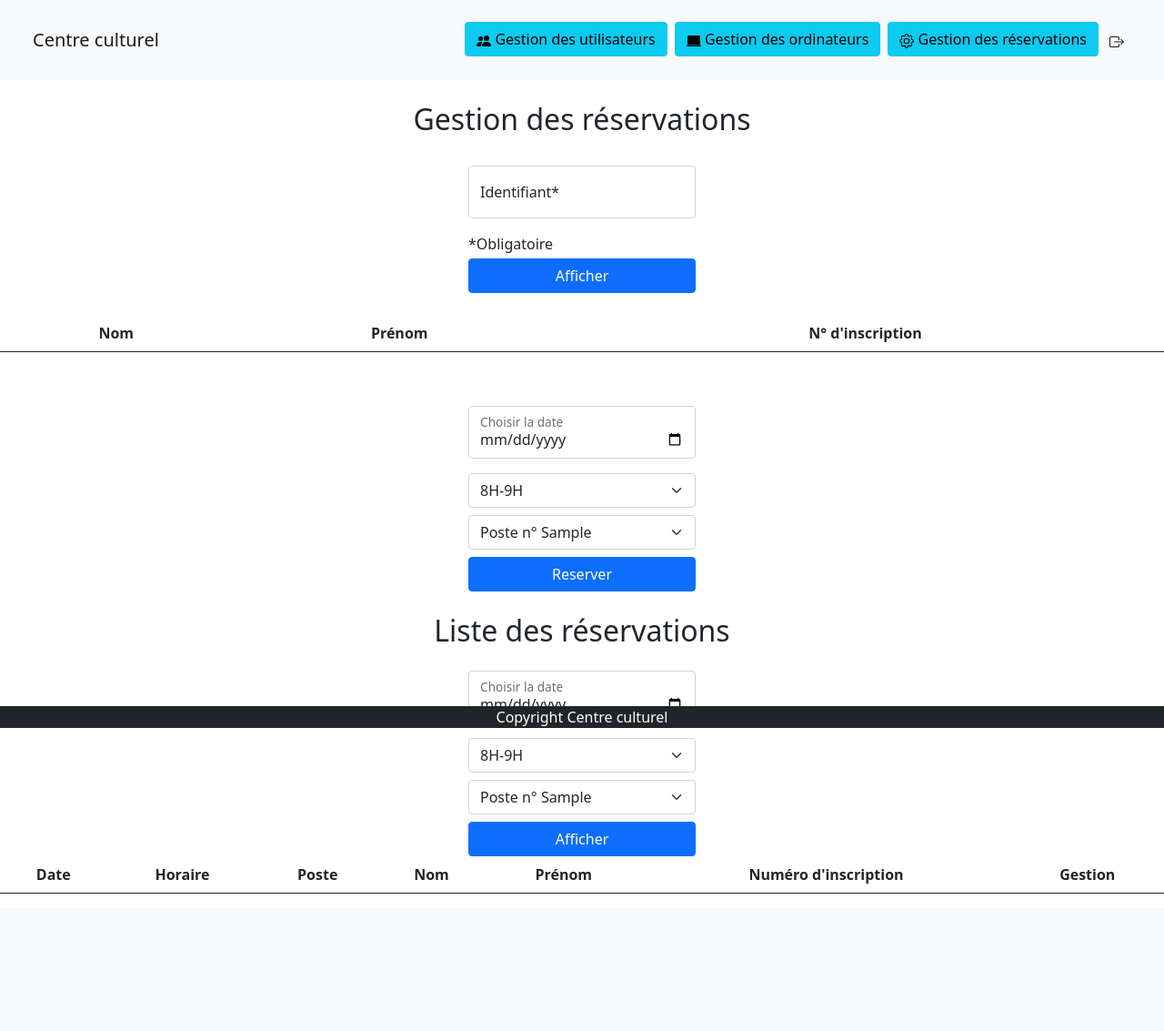
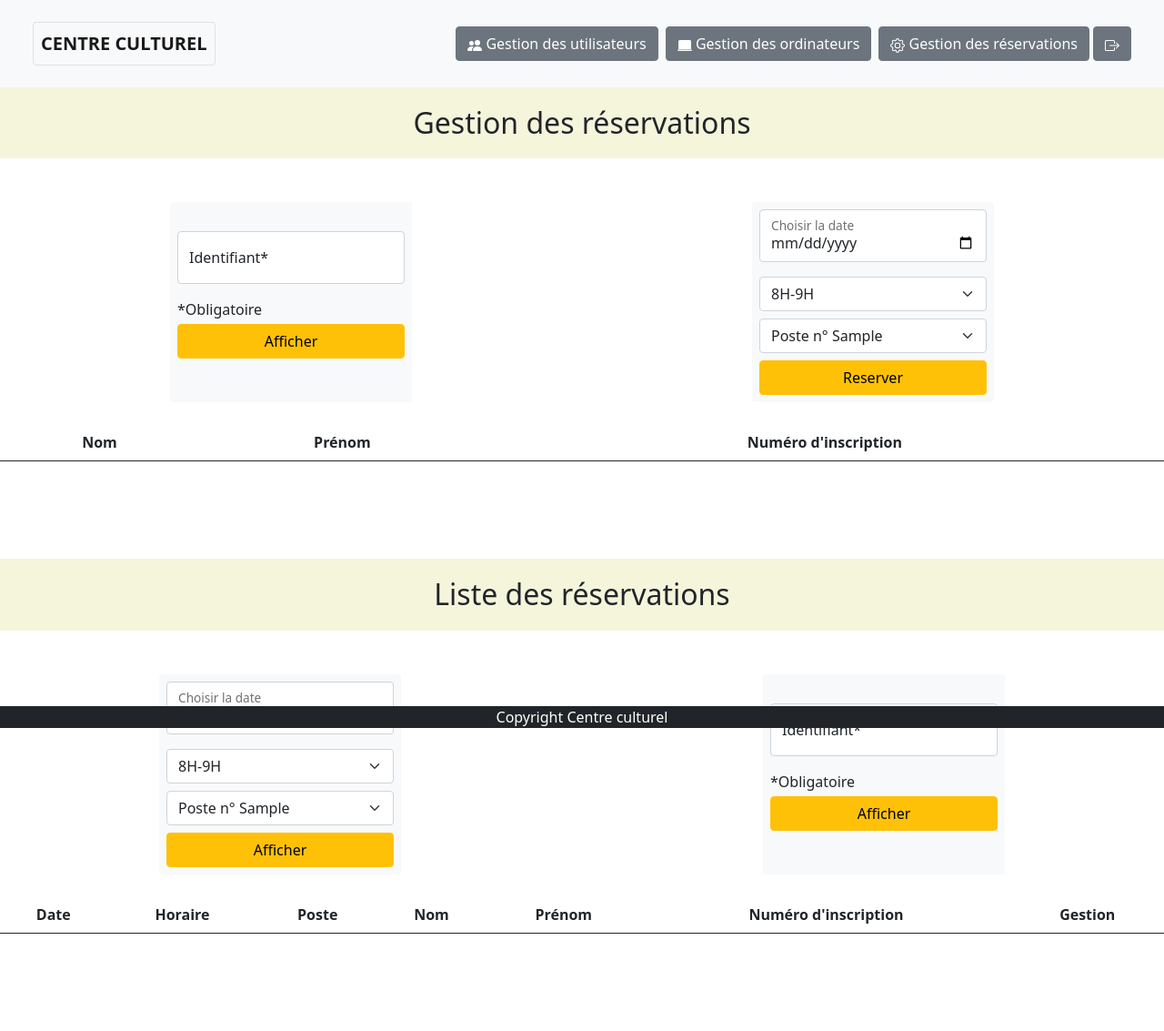
Before and after one commit to Drake974/Test-technique, a PHP site: page /src/views/bookingDashboard.php in a window 1280 px wide. Shown: the whole page at 91% size. Before the commit the page ends 982 px from the top, so only its background shows below. Run offline with PHP 8.4, Linux system fonts and the light colour scheme; the visitor is signed in with stand-in values (Sample User, id 1); tables that the repository leaves empty or names only in its code hold one stand-in row (values such as "Sample post"); lists and menus that the app fills with data are empty.

Commit message:
amélioration de l'affichage admin

```diff
--- a/src/elements/bookingManagement.php
+++ b/src/elements/bookingManagement.php
@@ -1,9 +1,9 @@
 
-<h2 class="text-center mt-4">Gestion des réservations</h2>
+<h2 class="text-center mb-5">Gestion des réservations</h2>
 
 <!-- recherche par l'identifiant -->
-<div class="d-flex justify-content-center">
-<form action="" method="POST">
+<div class="d-flex justify-content-around mb-4">
+<form action="" method="POST" class="bg-light p-2 rounded">
   <div class="mb-4 mt-4">
     <div class="form-floating mb-3">
       <input type="number" class="form-control form-date" id="floatingIdentity" placeholder="0000" required name="user_show">
@@ -11,41 +11,12 @@
     </div>
     <p class="mb-1">*Obligatoire</p>
     <div class="d-flex justify-content-center">
-      <button type="submit" class="btn btn-primary form-bouton" name="show_user">Afficher</button>
+      <button type="submit" class="btn btn-warning form-bouton" name="show_user">Afficher</button>
       </div>
   </div>
 </form>
-</div>
 
-<?php if(isset($_POST["show_user"]) and !$resultats){
-  echo('<p>Cette identifiant n\'est pas enregistré</p>');
-};?>
-<div>
-<!-- tableau d'affichage à partir de l'identifiant -->
-<div  class="form-tables">
-  <table class="table">
-    <thead>
-      <tr>
-        <th scope="col" class="text-center">Nom</th>
-        <th scope="col" class="text-center">Prénom</th>
-        <th scope="col" class="text-center">N° d'inscription</th>
-      </tr>
-    </thead>
-    <tbody>
-      <?php if(isset($_POST["show_user"])):?>
-        <?php foreach($resultats as $resultat):?>
-          <tr>
-            <td scope="row" class="text-center"><?= htmlspecialchars($resultat->nom_utilisateur); ?></td>
-            <td class="text-center"><?= htmlspecialchars($resultat->prenom_utilisateur); ?></td>
-            <td class="text-center"><?= htmlspecialchars($resultat->numero_utilisateur); ?></td>
-          </tr>
-        <?php endforeach; ?>
-      <?php endif;?>
-    </tbody>
-  </table>
-</div>
-<div class="d-flex justify-content-center">
-<form action="../models/bookingAddManagement.php" method="POST">
+<form action="../models/bookingAddManagement.php" method="POST" class="bg-light p-2 rounded">
   <input type="hidden" name="booking_user_id" value="<?php
     if(isset($_POST["show_user"])){
     foreach($resultats as $resultat){
@@ -74,15 +45,45 @@
     <?php endforeach; ?>
   </select>
   <!-- bouton pour reserver -->
-  <button type="submit" class="btn btn-primary form-bouton" name="booking_choose">Reserver</button>
+  <button type="submit" class="btn btn-warning form-bouton" name="booking_choose">Reserver</button>
 
 </form>
 </div>
+
+
+<?php if(isset($_POST["show_user"]) and !$resultats){
+  echo('<p class=text-center>Cette identifiant n\'est pas enregistré</p>');
+};?>
+<div>
+<!-- tableau d'affichage à partir de l'identifiant -->
+<div  class="form-tables">
+  <table class="table table-striped">
+    <thead>
+      <tr>
+        <th scope="col" class="text-center">Nom</th>
+        <th scope="col" class="text-center">Prénom</th>
+        <th scope="col" class="text-center">Numéro d'inscription</th>
+      </tr>
+    </thead>
+    <tbody>
+      <?php if(isset($_POST["show_user"])):?>
+        <?php foreach($resultats as $resultat):?>
+          <tr>
+            <td scope="row" class="text-center"><?= htmlspecialchars($resultat->nom_utilisateur); ?></td>
+            <td class="text-center"><?= htmlspecialchars($resultat->prenom_utilisateur); ?></td>
+            <td class="text-center"><?= htmlspecialchars($resultat->numero_utilisateur); ?></td>
+          </tr>
+        <?php endforeach; ?>
+      <?php endif;?>
+    </tbody>
+  </table>
+</div>
+
 </div>
 <!-- ////////////////////////////////////////////////////////////// -->
-<h2 class="text-center mt-4 mb-4">Liste des réservations</h2>
-<div class="d-flex justify-content-center">
-<form action="" method="POST">
+<h2 class="text-center mt-5 mb-5">Liste des réservations</h2>
+<div class="d-flex justify-content-around mb-4">
+<form action="" method="POST" class="bg-light p-2 rounded">
 <div class="form-floating mb-3">
     <input type="date" class="form-control form-date" id="floatingDateUser" placeholder="00/00/0000" name="date_show" required>
     <label for="floatingDateUSer">Choisir la date</label>
@@ -105,12 +106,26 @@
     <?php endforeach; ?>
   </select>
   <!-- bouton pour reserver -->
-  <button type="submit" class="btn btn-primary form-bouton" name="booking_show_register">Afficher</button>
+  <button type="submit" class="btn btn-warning form-bouton" name="booking_show_register">Afficher</button>
 
 </form>
+<form action="" method="POST" class="ms-5 bg-light p-2 rounded">
+  <div class="mb-4 mt-4">
+    <div class="form-floating mb-3">
+      <input type="number" class="form-control form-date" id="floatingIdentity" placeholder="0000" required name="select_identity_user">
+      <label for="floatingIdentity">Identifiant*</label>
+    </div>
+    <p class="mb-1">*Obligatoire</p>
+
+      <button type="submit" class="btn btn-warning form-bouton" name="select_identity">Afficher</button>
+
+  </div>
+</form>
 </div>
+
+<div class="form-tables mb-5">
 <!-- tableau de gestion -->
-<table class="table">
+<table class="table table-striped">
   <thead>
     <tr>
     <th scope="col" class="text-center">Date</th>
@@ -124,7 +139,7 @@
   </thead>
   <tbody>
   <?php ?>
-  <?php if(isset($_POST["booking_show_register"])):?>
+  <?php if(isset($_POST["booking_show_register"]) or isset($_POST["select_identity"])):?>
     <?php foreach($users as $user):?>
     <tr>
       <td scope="row" class="text-center"><?= (new DateTime(htmlspecialchars($user->date).'00:00:00'))->format('d/m/Y')?>
@@ -134,7 +149,7 @@
       <td class="text-center"><?= htmlspecialchars($user->prenom_utilisateur); ?></td>
       <td class="text-center"><?= htmlspecialchars($user->numero_utilisateur); ?></td>
       <td class="text-center">
-<button type="button" class="btn btn-primary" data-bs-toggle="modal" data-bs-target="#<?= "deleteBookingrModal_". htmlspecialchars($user->id_creneaux);?>"><svg xmlns="http://www.w3.org/2000/svg" width="16" height="16" fill="currentColor" class="bi bi-trash-fill" viewBox="0 0 16 16">
+<button type="button" class="btn btn-danger" data-bs-toggle="modal" data-bs-target="#<?= "deleteBookingrModal_". htmlspecialchars($user->id_creneaux);?>"><svg xmlns="http://www.w3.org/2000/svg" width="16" height="16" fill="currentColor" class="bi bi-trash-fill" viewBox="0 0 16 16">
   <path d="M2.5 1a1 1 0 0 0-1 1v1a1 1 0 0 0 1 1H3v9a2 2 0 0 0 2 2h6a2 2 0 0 0 2-2V4h.5a1 1 0 0 0 1-1V2a1 1 0 0 0-1-1H10a1 1 0 0 0-1-1H7a1 1 0 0 0-1 1H2.5zm3 4a.5.5 0 0 1 .5.5v7a.5.5 0 0 1-1 0v-7a.5.5 0 0 1 .5-.5zM8 5a.5.5 0 0 1 .5.5v7a.5.5 0 0 1-1 0v-7A.5.5 0 0 1 8 5zm3 .5v7a.5.5 0 0 1-1 0v-7a.5.5 0 0 1 1 0z"/>
 </svg>
 </button>
@@ -146,3 +161,4 @@
     <?php ?>
   </tbody>
 </table>
+</div>
--- a/src/elements/computerManagement.php
+++ b/src/elements/computerManagement.php
@@ -14,12 +14,12 @@
     <tr>
       <td scope="row" class="text-center">Poste</td>
       <td class="text-center"><?= htmlspecialchars($computer->numero_poste); ?></td>
-      <td class="text-center"><button type="button" class="btn btn-primary" data-bs-toggle="modal" data-bs-target="#<?= "editComputerModal_" . htmlspecialchars($computer->id_postes); ?>">
+      <td class="text-center"><button type="button" class="btn btn-success" data-bs-toggle="modal" data-bs-target="#<?= "editComputerModal_" . htmlspecialchars($computer->id_postes); ?>">
       <svg xmlns="http://www.w3.org/2000/svg" width="16" height="16" fill="currentColor" class="bi bi-pencil-fill" viewBox="0 0 16 16">
     <path d="M12.854.146a.5.5 0 0 0-.707 0L10.5 1.793 14.207 5.5l1.647-1.646a.5.5 0 0 0 0-.708l-3-3zm.646 6.061L9.793 2.5 3.293 9H3.5a.5.5 0 0 1 .5.5v.5h.5a.5.5 0 0 1 .5.5v.5h.5a.5.5 0 0 1 .5.5v.5h.5a.5.5 0 0 1 .5.5v.207l6.5-6.5zm-7.468 7.468A.5.5 0 0 1 6 13.5V13h-.5a.5.5 0 0 1-.5-.5V12h-.5a.5.5 0 0 1-.5-.5V11h-.5a.5.5 0 0 1-.5-.5V10h-.5a.499.499 0 0 1-.175-.032l-.179.178a.5.5 0 0 0-.11.168l-2 5a.5.5 0 0 0 .65.65l5-2a.5.5 0 0 0 .168-.11l.178-.178z"/>
   </svg>
   </button>
-<button type="button" class="btn btn-primary" data-bs-toggle="modal" data-bs-target="#<?= "deleteComputerModal_" . htmlspecialchars($computer->id_postes); ?>"><svg xmlns="http://www.w3.org/2000/svg" width="16" height="16" fill="currentColor" class="bi bi-trash-fill" viewBox="0 0 16 16">
+  <button type="button" class="btn btn-danger" data-bs-toggle="modal" data-bs-target="#<?= "deleteComputerModal_" . htmlspecialchars($computer->id_postes); ?>"><svg xmlns="http://www.w3.org/2000/svg" width="16" height="16" fill="currentColor" class="bi bi-trash-fill" viewBox="0 0 16 16">
     <path d="M2.5 1a1 1 0 0 0-1 1v1a1 1 0 0 0 1 1H3v9a2 2 0 0 0 2 2h6a2 2 0 0 0 2-2V4h.5a1 1 0 0 0 1-1V2a1 1 0 0 0-1-1H10a1 1 0 0 0-1-1H7a1 1 0 0 0-1 1H2.5zm3 4a.5.5 0 0 1 .5.5v7a.5.5 0 0 1-1 0v-7a.5.5 0 0 1 .5-.5zM8 5a.5.5 0 0 1 .5.5v7a.5.5 0 0 1-1 0v-7A.5.5 0 0 1 8 5zm3 .5v7a.5.5 0 0 1-1 0v-7a.5.5 0 0 1 1 0z"/>
   </svg>
   </button>
--- a/src/elements/header.php
+++ b/src/elements/header.php
@@ -15,7 +15,7 @@
 <header>
     <nav class="navbar navbar-expand-lg navbar-light bg-light p-4">
         <div class="container-fluid">
-            <a class="navbar-brand" href="../views/home.php">Centre culturel</a>
+            <a class="navbar-brand fw-bold border p-2 rounded" href="../views/home.php">CENTRE CULTUREL</a>
             <button class="navbar-toggler" type="button" data-bs-toggle="collapse" data-bs-target="#navbarTogglerDemo02" aria-controls="navbarTogglerDemo02" aria-expanded="false" aria-label="Toggle navigation">
             <span class="navbar-toggler-icon"></span>
             </button>
@@ -23,7 +23,7 @@
             <ul class="navbar-nav  mb-2 mb-lg-0 ms-auto">
                 <?php if($_SESSION['isLoggedIn']):?>
                 <li class="nav-item">
-                <a href="../views/userDashboard.php" type="button" class="btn btn-info ms-1 me-1" >
+                <a href="../views/userDashboard.php" type="button" class="btn btn-secondary ms-1 me-1" >
                 <svg xmlns="http://www.w3.org/2000/svg" width="16" height="16" fill="currentColor" class="bi bi-people-fill" viewBox="0 0 16 16">
                 <path d="M7 14s-1 0-1-1 1-4 5-4 5 3 5 4-1 1-1 1H7zm4-6a3 3 0 1 0 0-6 3 3 0 0 0 0 6z"/>
                 <path fill-rule="evenodd" d="M5.216 14A2.238 2.238 0 0 1 5 13c0-1.355.68-2.75 1.936-3.72A6.325 6.325 0 0 0 5 9c-4 0-5 3-5 4s1 1 1 1h4.216z"/>
@@ -34,7 +34,7 @@
                 </li>
                 <?php endif;?>
                 <?php if($_SESSION['isLoggedIn']):?>
-                <li><a href="../views/computerDashboard.php" type="button" class="btn btn-info ms-1 me-1">
+                <li><a href="../views/computerDashboard.php" type="button" class="btn btn-secondary ms-1 me-1">
                 <svg xmlns="http://www.w3.org/2000/svg" width="16" height="16" fill="currentColor" class="bi bi-laptop-fill" viewBox="0 0 16 16">
                 <path d="M2.5 2A1.5 1.5 0 0 0 1 3.5V12h14V3.5A1.5 1.5 0 0 0 13.5 2h-11zM0 12.5h16a1.5 1.5 0 0 1-1.5 1.5h-13A1.5 1.5 0 0 1 0 12.5z"/>
                 </svg>
@@ -42,7 +42,7 @@
                 </a></li>
                 <?php endif;?>
                 <?php if($_SESSION['isLoggedIn']):?>
-                <li><a href="../views/bookingDashboard.php"type="button" class="btn btn-info ms-1 me-1">
+                <li><a href="../views/bookingDashboard.php"type="button" class="btn btn-secondary ms-1 me-1">
                 <svg xmlns="http://www.w3.org/2000/svg" width="16" height="16" fill="currentColor" class="bi bi-gear" viewBox="0 0 16 16">
                 <path d="M8 4.754a3.246 3.246 0 1 0 0 6.492 3.246 3.246 0 0 0 0-6.492zM5.754 8a2.246 2.246 0 1 1 4.492 0 2.246 2.246 0 0 1-4.492 0z"/>
                 <path d="M9.796 1.343c-.527-1.79-3.065-1.79-3.592 0l-.094.319a.873.873 0 0 1-1.255.52l-.292-.16c-1.64-.892-3.433.902-2.54 2.541l.159.292a.873.873 0 0 1-.52 1.255l-.319.094c-1.79.527-1.79 3.065 0 3.592l.319.094a.873.873 0 0 1 .52 1.255l-.16.292c-.892 1.64.901 3.434 2.541 2.54l.292-.159a.873.873 0 0 1 1.255.52l.094.319c.527 1.79 3.065 1.79 3.592 0l.094-.319a.873.873 0 0 1 1.255-.52l.292.16c1.64.893 3.434-.902 2.54-2.541l-.159-.292a.873.873 0 0 1 .52-1.255l.319-.094c1.79-.527 1.79-3.065 0-3.592l-.319-.094a.873.873 0 0 1-.52-1.255l.16-.292c.893-1.64-.902-3.433-2.541-2.54l-.292.159a.873.873 0 0 1-1.255-.52l-.094-.319zm-2.633.283c.246-.835 1.428-.835 1.674 0l.094.319a1.873 1.873 0 0 0 2.693 1.115l.291-.16c.764-.415 1.6.42 1.184 1.185l-.159.292a1.873 1.873 0 0 0 1.116 2.692l.318.094c.835.246.835 1.428 0 1.674l-.319.094a1.873 1.873 0 0 0-1.115 2.693l.16.291c.415.764-.42 1.6-1.185 1.184l-.291-.159a1.873 1.873 0 0 0-2.693 1.116l-.094.318c-.246.835-1.428.835-1.674 0l-.094-.319a1.873 1.873 0 0 0-2.692-1.115l-.292.16c-.764.415-1.6-.42-1.184-1.185l.159-.291A1.873 1.873 0 0 0 1.945 8.93l-.319-.094c-.835-.246-.835-1.428 0-1.674l.319-.094A1.873 1.873 0 0 0 3.06 4.377l-.16-.292c-.415-.764.42-1.6 1.185-1.184l.292.159a1.873 1.873 0 0 0 2.692-1.115l.094-.319z"/>
@@ -52,11 +52,11 @@
                 <?php endif;?>
                 <?php if(!$_SESSION['isLoggedIn']):?>
                 <li class="nav-item">
-                    <a href="../views/login.php" class="nav-link active" aria-current="page">Se connecter</a>
+                    <a href="../views/login.php" type="button" class="btn btn-secondary" aria-current="page">Se connecter</a>
                 </li>
                 <?php else:?>
                 <li class="nav-item">
-                    <a href="../controllers/logout.php" class="nav-link active" aria-current="page"><svg xmlns="http://www.w3.org/2000/svg" width="16" height="16" fill="currentColor" class="bi bi-box-arrow-right" viewBox="0 0 16 16">
+                    <a href="../controllers/logout.php" type="button" class=" btn btn-secondary" aria-current="page"><svg xmlns="http://www.w3.org/2000/svg" width="16" height="16" fill="currentColor" class="bi bi-box-arrow-right" viewBox="0 0 16 16">
                 <path fill-rule="evenodd" d="M10 12.5a.5.5 0 0 1-.5.5h-8a.5.5 0 0 1-.5-.5v-9a.5.5 0 0 1 .5-.5h8a.5.5 0 0 1 .5.5v2a.5.5 0 0 0 1 0v-2A1.5 1.5 0 0 0 9.5 2h-8A1.5 1.5 0 0 0 0 3.5v9A1.5 1.5 0 0 0 1.5 14h8a1.5 1.5 0 0 0 1.5-1.5v-2a.5.5 0 0 0-1 0v2z"/>
                 <path fill-rule="evenodd" d="M15.854 8.354a.5.5 0 0 0 0-.708l-3-3a.5.5 0 0 0-.708.708L14.293 7.5H5.5a.5.5 0 0 0 0 1h8.793l-2.147 2.146a.5.5 0 0 0 .708.708l3-3z"/>
                 </svg></a>
--- a/src/elements/modal/editComputer.php
+++ b/src/elements/modal/editComputer.php
@@ -17,7 +17,7 @@
         <p>* Obligatoire</p>
         <div  class="text-center">
         <button type="button" class="btn btn-secondary" data-bs-dismiss="modal">Annuler</button>
-        <button type="submit" class="btn btn-warning
+        <button type="submit" class="btn btn-warning">
         </div>
 
      </form>
--- a/src/elements/userManagement.php
+++ b/src/elements/userManagement.php
@@ -5,7 +5,7 @@
     <tr>
       <th scope="col" class="text-center">Nom</th>
       <th scope="col" class="text-center">Prénom</th>
-      <th scope="col" class="text-center">N° d'inscription</th>
+      <th scope="col" class="text-center">Numéro d'inscription</th>
       <th scope="col" class="text-center">Gestion</th>
 
     </tr>
--- a/src/models/bookingShowManagement.php
+++ b/src/models/bookingShowManagement.php
@@ -21,19 +21,31 @@ if($db){
             ");
             $users = $query->fetchAll(PDO::FETCH_OBJ);
 
-        //affichage table utilisateur
-        // $query = $db->query("SELECT *
-        // FROM `utilisateurs`;
-        // ");
-        // $showUsers = $query->fetchAll(PDO::FETCH_OBJ);
 
+            }catch(PDOException $e){
+                $error = $e->getMessage();
+                exit();
+            }
+        }else{
+        if(isset($_POST["select_identity"])){
+            try{
+                $identity_user = htmlspecialchars($_POST["select_identity_user"], ENT_QUOTES);
 
+                //all user ok
+                $query = $db->query("SELECT *
+                FROM `creneaux`
+                INNER JOIN `utilisateurs` ON creneaux.id_utilisateur = utilisateurs.id_utilisateurs
+                INNER JOIN `postes` ON creneaux.id_poste = postes.id_postes
+                WHERE `numero_utilisateur`= $identity_user;
+                ");
+                $users = $query->fetchAll(PDO::FETCH_OBJ);
 
                 }catch(PDOException $e){
                 $error = $e->getMessage();
                 exit();
                 }
         }
+    }
     }else{
 
     exit();
--- a/src/models/createComputer.php
+++ b/src/models/createComputer.php
@@ -56,7 +56,7 @@ if($error == null) {
          $Allcomputer = $sth->fetchAll(PDO::FETCH_OBJ);
          if($Allcomputer){
             $_SESSION['flash'] = array('Error',"Echec lors de l'enregistrement", "Choisir un autre numéro!");
-            header("Location: ../views/userDashboard.php");
+            header("Location: ../views/computerDashboard.php");
 
          }else{
             $db->beginTransaction();
--- a/src/style/style.css
+++ b/src/style/style.css
@@ -26,5 +26,10 @@ body{
     width: 250px;
 }
 .form-tables{
-    height: 100px;
+    min-height: 100px;
 }
+h1, h2{
+    background-color: beige;
+    padding-top: 20px;
+    padding-bottom: 20px;
+}
--- a/src/views/home.php
+++ b/src/views/home.php
@@ -1,6 +1,6 @@
 <?php require_once('../elements/header.php');?>
 
-<h1 class="text-center">page d'accueil</h1>
+<h1 class="text-center">CENTRE CULTUREL</h1>
 <section class="container">
 
 <div class="d-flex justify-content-center mb-4 mt-4">
```
Also changed, not shown: src/models/showComputer.php (+2 -7 lines). Lines whose indentation alone changed are shown as unchanged.
